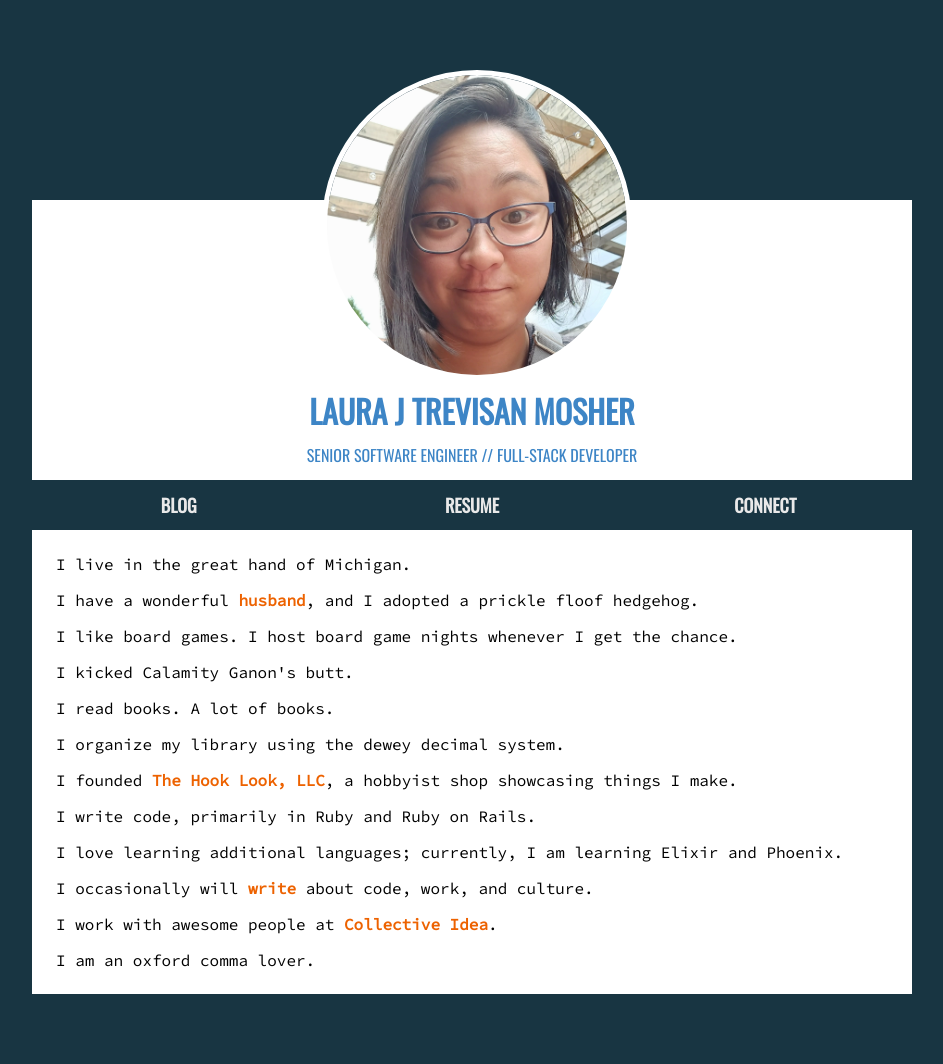
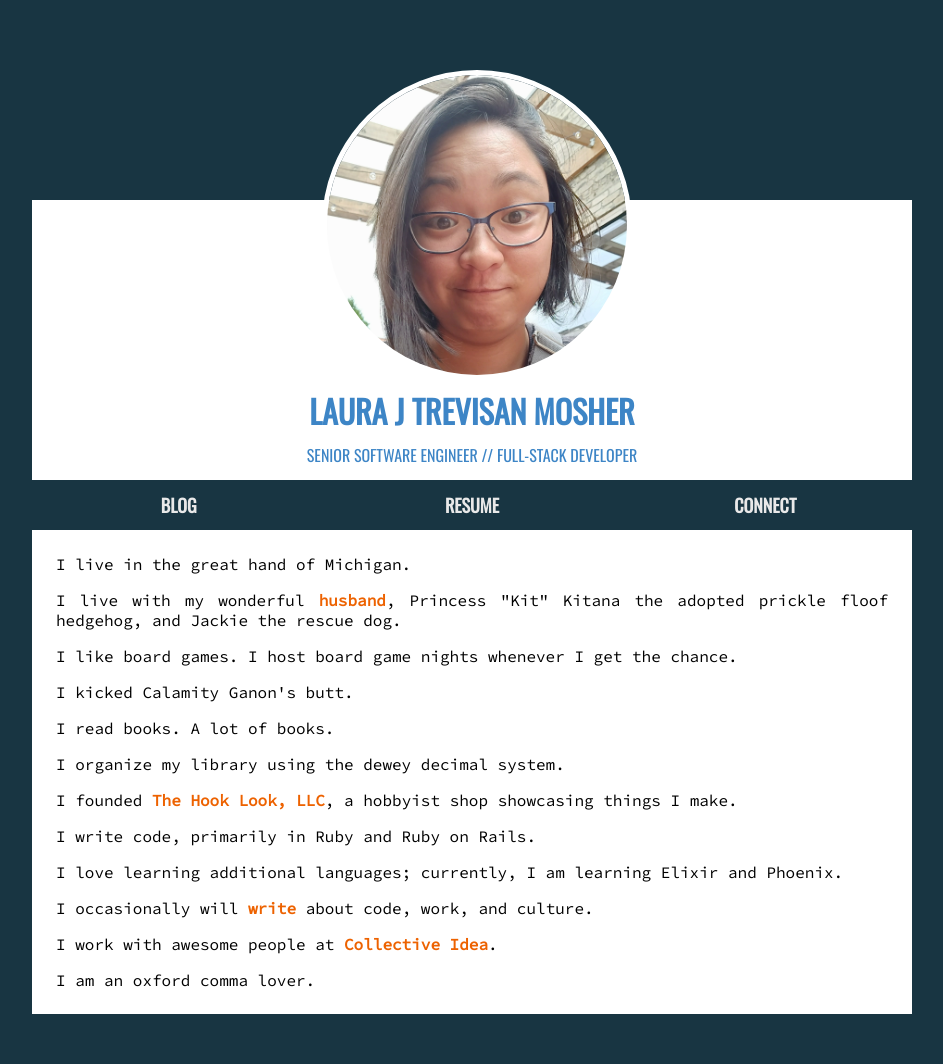
Before and after one commit to lauramosher/lauramosher.github.io, a Jekyll site: the page built from index.html, in a window 1280 px wide. Shown: the whole page, without its empty margins (168-1111 px from the left). Built offline with Jekyll 4.4.1, drawn with Linux system fonts in a browser that asks for light colours.

Commit message:
Update homepage to reflect adopting a doggo!

```diff
--- a/index.html
+++ b/index.html
@@ -22,7 +22,7 @@ layout: home
   <section>
     <ul>
       <li>I live in the great hand of Michigan.</li>
-      <li>I have a wonderful <a href="https://michaelmosher.github.io/">husband</a>, and I adopted a prickle floof hedgehog.</li>
+      <li>I live with my wonderful <a href="https://michaelmosher.github.io/">husband</a>, Princess "Kit" Kitana the adopted prickle floof hedgehog, and Jackie the rescue dog.</li>
       <li>I like board games. I host board game nights whenever I get the chance.</li>
       <li>I kicked Calamity Ganon's butt.</li>
       <li>I read books. A lot of books.</li>
```
